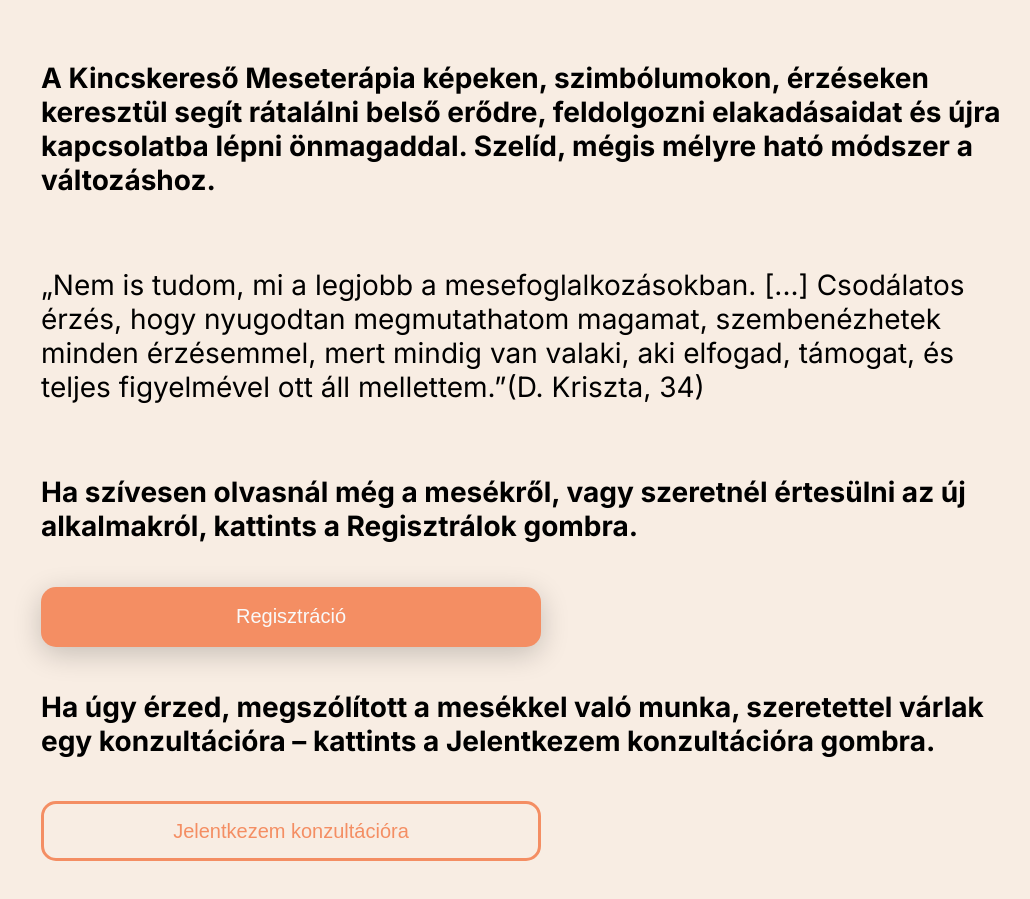
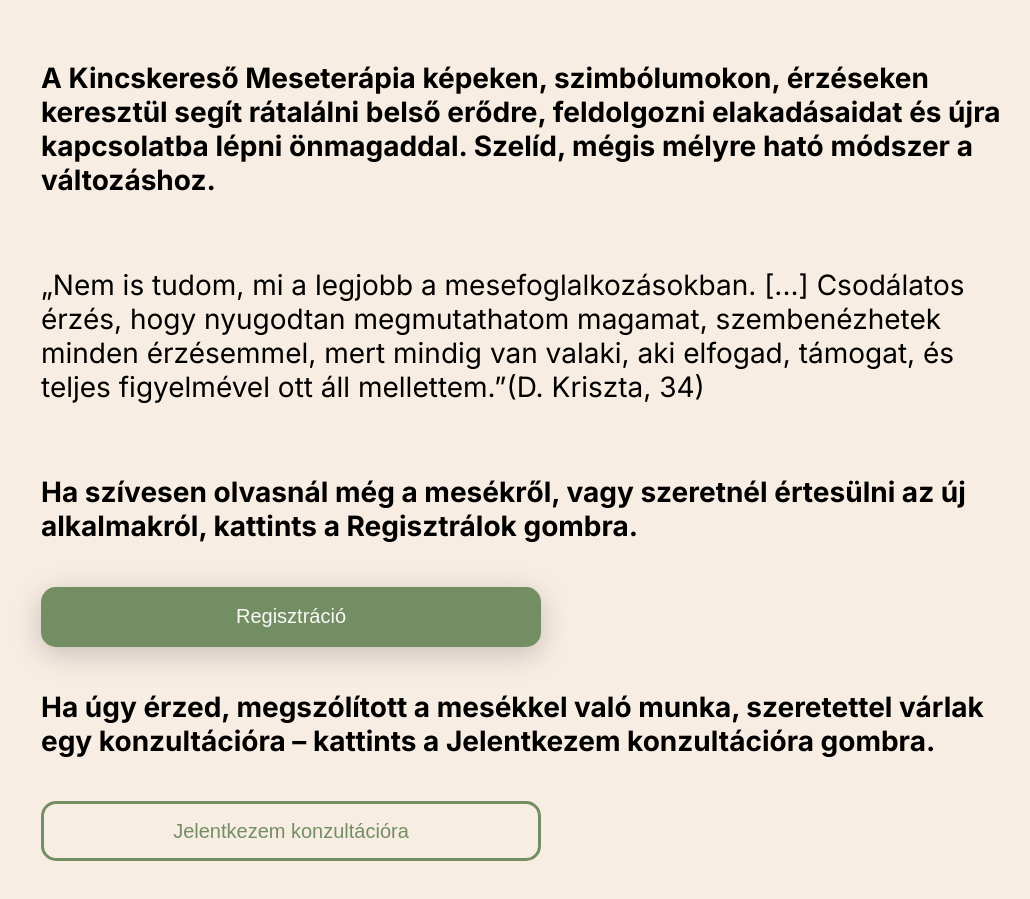
Before and after one commit to Spaceminddog/labirintus, a plain HTML site: page index.html in a window 1280 px wide. Shown: the part 171-1070 px from the top of the page, without its empty margins (109-1139 px from the left). Drawn offline with Linux system fonts and the light colour scheme.

Commit message:
Describe what changed

```diff
--- a/style.css
+++ b/style.css
@@ -34,7 +34,7 @@ body {
   }
 
   .button-primary {
-    background-color: #F48E63;
+    background-color: #748E63;
     color: #F9F9F9;
     font-size: 20px;
     border: none;
@@ -47,14 +47,14 @@ body {
   }
 
   .button-primary:hover {
-    background-color: #e3774f;
+    background-color: #748E63;
   }
 
   .button-secondary {
     background-color: transparent;
-    color: #F48E63;
+    color: #748E63;
     font-size: 20px;
-    border: 3px solid #F48E63;
+    border: 3px solid #748E63;
     border-radius: 15px;
     height: 60px;
     width: 500px;
```
